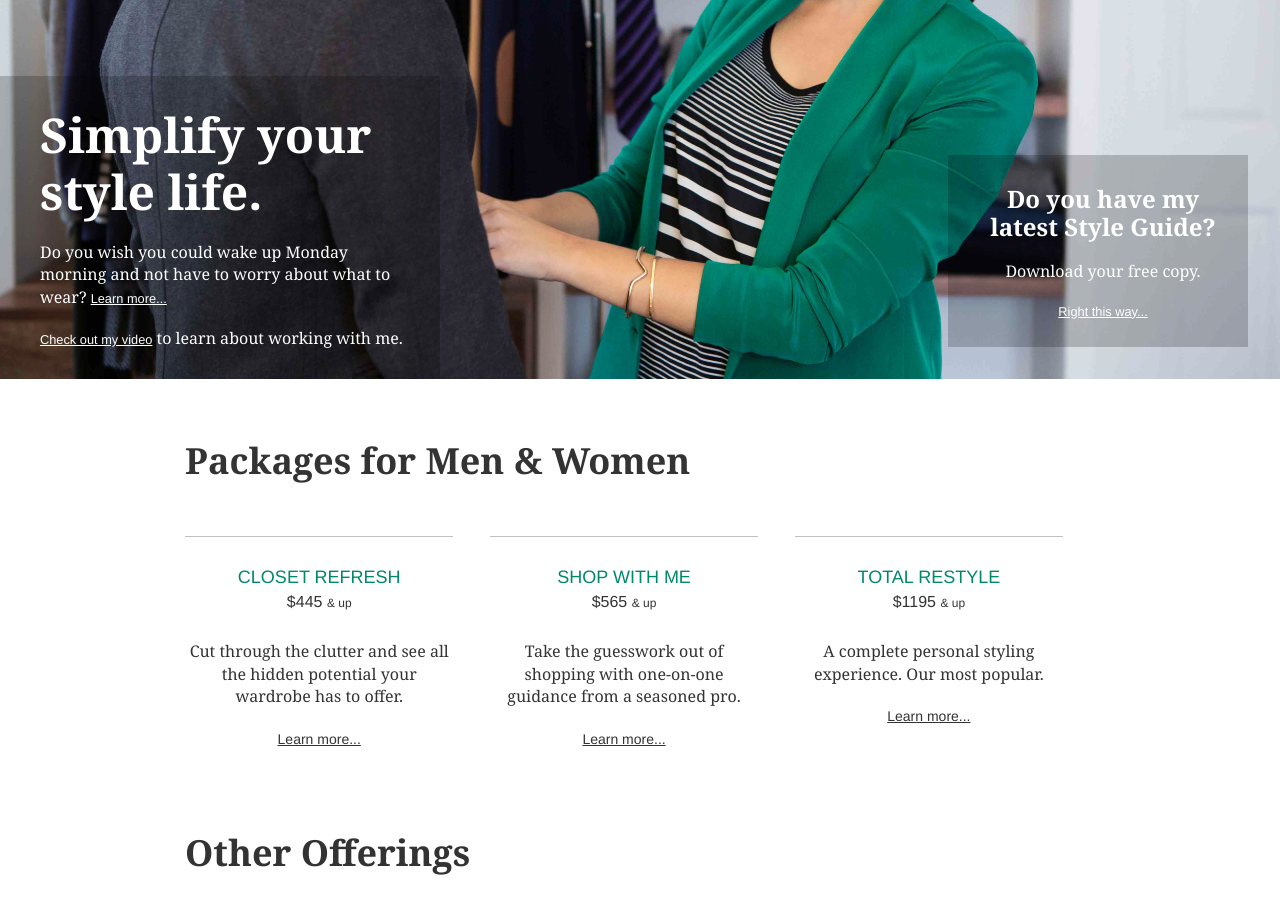
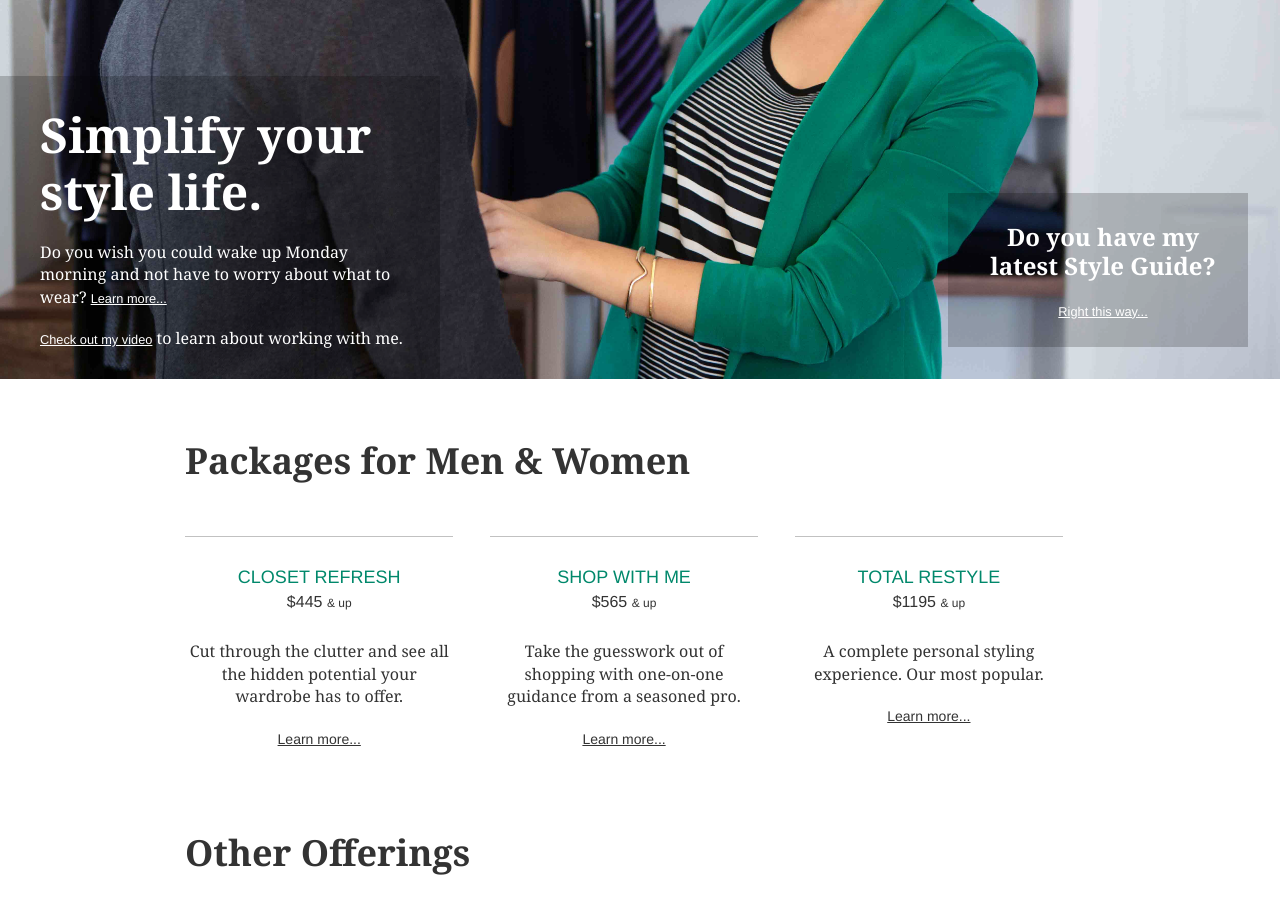
Before and after one commit to btaylor30/bryntaylor.com, a Jekyll site: the page built from index.html, in a window 1280 px wide and 900 px high, scrolled down 442 px. Built offline with Jekyll 4.4.1, drawn with Linux system fonts in a browser that asks for light colours; nearby versions of some CDN libraries; some web fonts are replaced; Markdown is read by kramdown in place of the engine named in the settings.

Commit message:
Updated index.html

```diff
--- a/index.html
+++ b/index.html
@@ -15,7 +15,6 @@ published: true
   </article>
   <aside class="book-callout">
     <h1>Do you have my latest Style Guide?</h1>
-    <p>Download your free copy.</p>
     <p><a href="http://therestylist.us2.list-manage.com/subscribe?u=af94a82e99e0b5bdf5a7d7a1e&id=eea1162356" target="_blank">Right this way...</a></p>
   </aside>
 </section>
```
